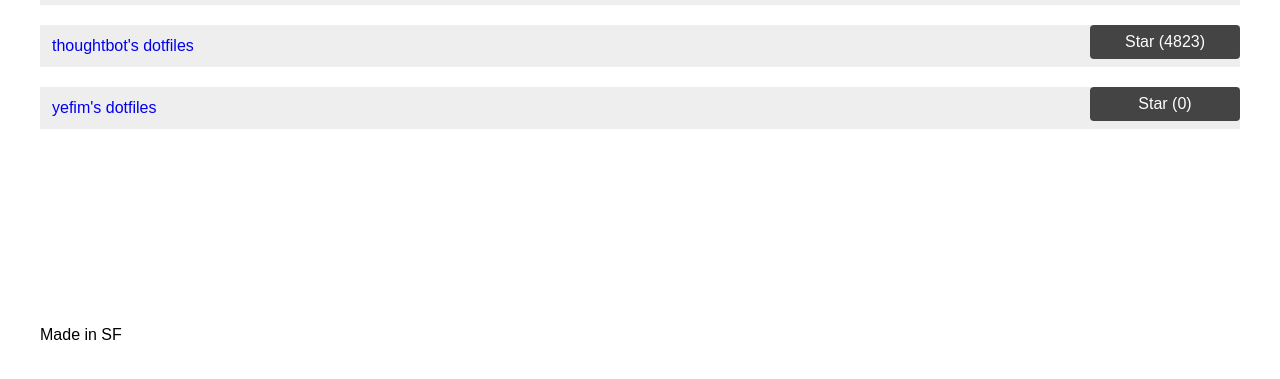
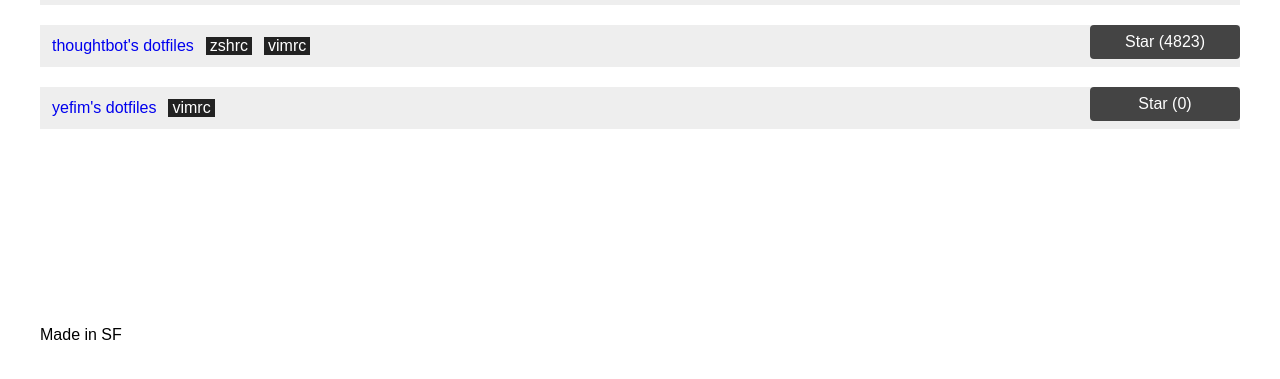
Before and after one commit to yefim/dot-files-website, a React app: page / in a window 1280 px wide. Shown: the part 171-550 px from the top of the page. Built offline with nearby package versions, Linux system fonts and the light colour scheme.

Commit message:
Add support for tags

```diff
--- a/src/index.js
+++ b/src/index.js
@@ -4,10 +4,13 @@ import React from 'react';
 import {render} from 'react-dom';
 import {BrowserRouter, Route, Link} from 'react-router-dom'
 
-const Post = ({username, repo, stars}) => {
+const Post = ({username, repo, stars, tags = []}) => {
   return (
     <li className="post">
-      <Link className="post-link" to={`/::/${username}/${repo}`}>{username}&apos;s dotfiles</Link>
+      <Link className="link" to={`/::/${username}/${repo}`}>
+        <span>{username}&apos;s dotfiles</span>
+        {tags.map((tag, i) => <p className="tag">{tag}</p>)}
+      </Link>
       <a className="github-star" href={`https://github.com/${username}/${repo}`}>Star ({stars})</a>
     </li>
   );
@@ -25,8 +28,8 @@ class HotPage extends React.Component {
       this.setState({
         posts: [
           {username: 'mathiasbynens', repo: 'dotfiles', stars: 18734, timestamp: 567},
-          {username: 'thoughtbot', repo: 'dotfiles', stars: 4823, timestamp: 123},
-          {username: 'yefim', repo: 'dotfiles', stars: 0, timestamp: 234}
+          {username: 'thoughtbot', repo: 'dotfiles', stars: 4823, timestamp: 123, tags: ['zshrc', 'vimrc']},
+          {username: 'yefim', repo: 'dotfiles', stars: 0, timestamp: 234, tags: ['vimrc']}
         ]
       });
     }, 300);
--- a/src/styles.css
+++ b/src/styles.css
@@ -70,6 +70,12 @@ footer {
   padding: 20px;
 }
 
+.posts {
+  list-style: none;
+  padding: 0;
+  margin: 0;
+}
+
 .post {
   display: block;
   margin: 0 0 20px 0;
@@ -79,15 +85,16 @@ footer {
   position: relative;
 }
 
-.posts {
-  list-style: none;
-  padding: 0;
-  margin: 0;
+.post .link {
+  width: 100%;
+  display: flex;
 }
 
-.post-link {
-  width: 100%;
-  display: block;
+.post .tag {
+  margin: 0 0 0 12px;
+  color: white;
+  background: #222;
+  padding: 0 4px;
 }
 
 .post .github-star {
```
